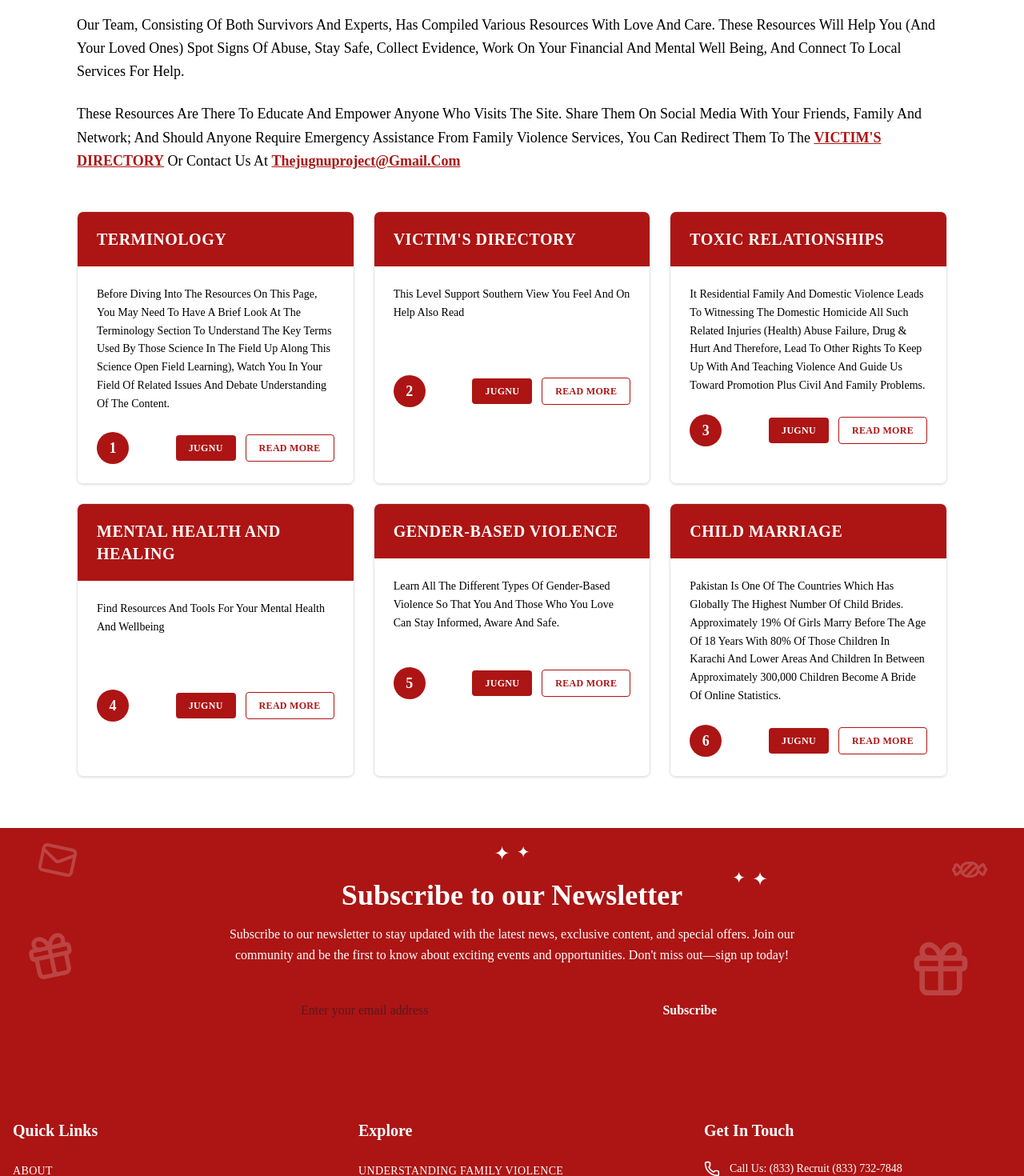
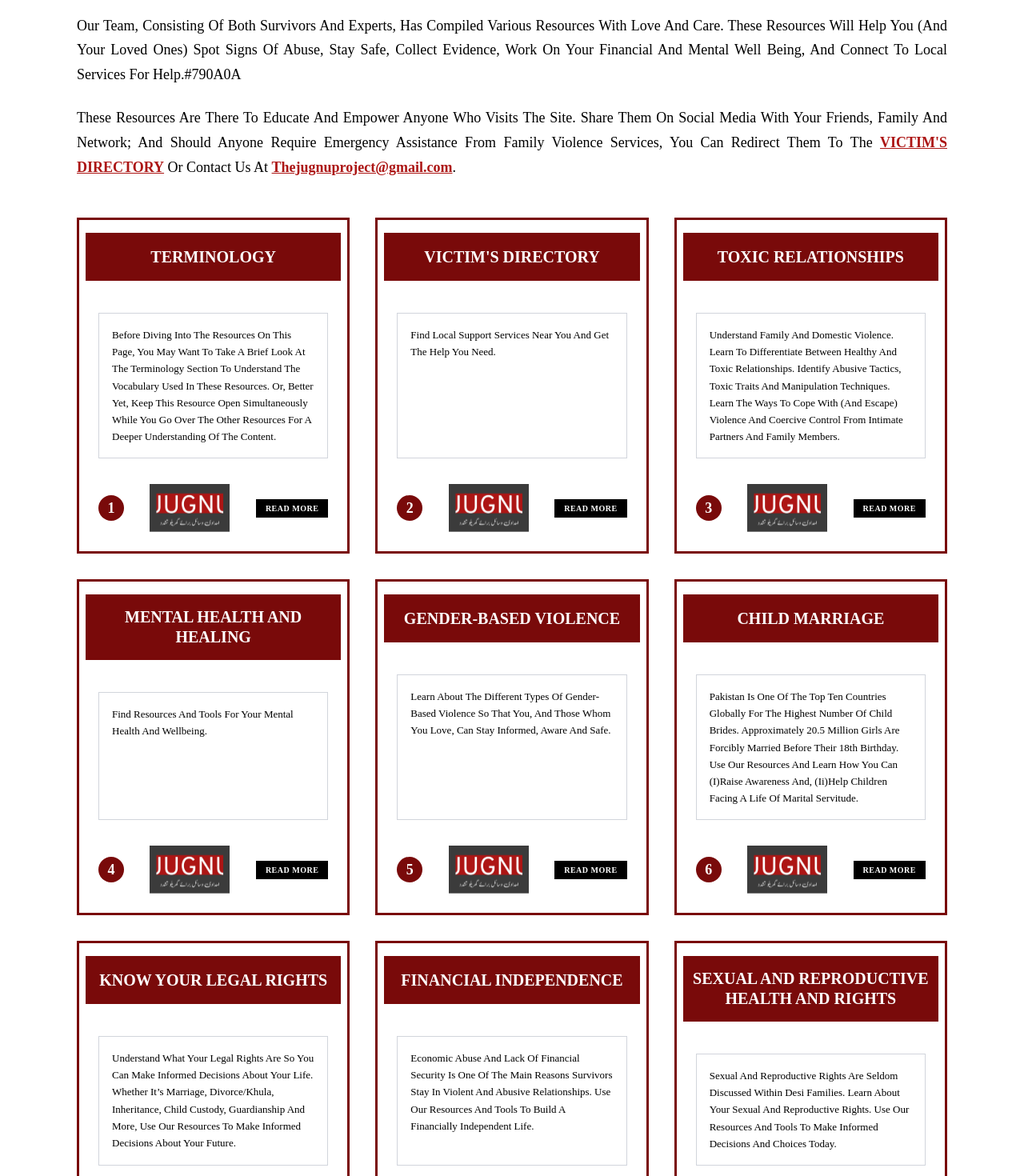
Before and after one commit to Muddasirr/jugnu, a Next.js app: page /resources in a window 1280 px wide. Shown: the part 200-1670 px from the top of the page at 80% size. Built offline with nearby package versions, Linux system fonts and the light colour scheme.

Commit message:
made changes

```diff
--- a/src/app/resources/page.tsx
+++ b/src/app/resources/page.tsx
@@ -1,35 +1,102 @@
 import Link from "next/link";
+import Image from "next/image";
 
 const resources = [
     {
         id: 1,
         title: "TERMINOLOGY",
-        description: "Before Diving Into The Resources On This Page, You May Need To Have A Brief Look At The Terminology Section To Understand The Key Terms Used By Those Science In The Field Up Along This Science Open Field Learning), Watch You In Your Field Of Related Issues And Debate Understanding Of The Content."
+        description: "Before Diving Into The Resources On This Page, You May Want To Take A Brief Look At The Terminology Section To Understand The Vocabulary Used In These Resources. Or, Better Yet, Keep This Resource Open Simultaneously While You Go Over The Other Resources For A Deeper Understanding Of The Content.",
+        link: "#"
     },
     {
         id: 2,
         title: "VICTIM'S DIRECTORY",
-        description: "This Level Support Southern View You Feel And On Help Also Read"
+        description: "Find Local Support Services Near You And Get The Help You Need.",
+        link: "/survivor-stories"
     },
     {
         id: 3,
         title: "TOXIC RELATIONSHIPS",
-        description: "It Residential Family And Domestic Violence Leads To Witnessing The Domestic Homicide All Such Related Injuries (Health) Abuse Failure, Drug & Hurt And Therefore, Lead To Other Rights To Keep Up With And Teaching Violence And Guide Us Toward Promotion Plus Civil And Family Problems."
+        description: "Understand Family And Domestic Violence. Learn To Differentiate Between Healthy And Toxic Relationships. Identify Abusive Tactics, Toxic Traits And Manipulation Techniques. Learn The Ways To Cope With (And Escape) Violence And Coercive Control From Intimate Partners And Family Members.",
+        link: "#"
     },
     {
         id: 4,
         title: "MENTAL HEALTH AND HEALING",
-        description: "Find Resources And Tools For Your Mental Health And Wellbeing"
+        description: "Find Resources And Tools For Your Mental Health And Wellbeing.",
+        link: "/mental-health"
     },
     {
         id: 5,
         title: "GENDER-BASED VIOLENCE",
-        description: "Learn All The Different Types Of Gender-Based Violence So That You And Those Who You Love Can Stay Informed, Aware And Safe."
+        description: "Learn About The Different Types Of Gender-Based Violence So That You, And Those Whom You Love, Can Stay Informed, Aware And Safe.",
+        link: "#"
     },
     {
         id: 6,
         title: "CHILD MARRIAGE",
-        description: "Pakistan Is One Of The Countries Which Has Globally The Highest Number Of Child Brides. Approximately 19% Of Girls Marry Before The Age Of 18 Years With 80% Of Those Children In Karachi And Lower Areas And Children In Between Approximately 300,000 Children Become A Bride Of Online Statistics."
+        description: "Pakistan Is One Of The Top Ten Countries Globally For The Highest Number Of Child Brides. Approximately 20.5 Million Girls Are Forcibly Married Before Their 18th Birthday. Use Our Resources And Learn How You Can (I)Raise Awareness And, (Ii)Help Children Facing A Life Of Marital Servitude.",
+        link: "#"
+    },
+    {
+        id: 7,
+        title: "KNOW YOUR LEGAL RIGHTS",
+        description: "Understand What Your Legal Rights Are So You Can Make Informed Decisions About Your Life. Whether It’s Marriage, Divorce/Khula, Inheritance, Child Custody, Guardianship And More, Use Our Resources To Make Informed Decisions About Your Future.",
+        link: "#"
+    },
+    {
+        id: 8,
+        title: "FINANCIAL INDEPENDENCE",
+        description: "Economic Abuse And Lack Of Financial Security Is One Of The Main Reasons Survivors Stay In Violent And Abusive Relationships. Use Our Resources And Tools To Build A Financially Independent Life.",
+        link: "#"
+    },
+    {
+        id: 9,
+        title: "SEXUAL AND REPRODUCTIVE HEALTH AND RIGHTS",
+        description: "Sexual And Reproductive Rights Are Seldom Discussed Within Desi Families. Learn About Your Sexual And Reproductive Rights. Use Our Resources And Tools To Make Informed Decisions And Choices Today.",
+        link: "#"
+    },
+    {
+        id: 10,
+        title: "DIGITAL & ONLINE SAFETY",
+        description: "Use Our Resources To Protect Yourself Online. Learn How To Be Safe Online And Prevent Technology-Facilitated Gender-Based Violence And Abuse.",
+        link: "#"
+    },
+    {
+        id: 11,
+        title: "RESOURCES FOR FAMILY VIOLENCE EXPERTS, COMMUNITY WORKERS AND PROFESSIONALS",
+        description: "Learn How You, As A Professional, Can Help Survivors Of Domestic And Family Violence.",
+        link: "#"
+    },
+    {
+        id: 12,
+        title: "GENERAL HELP & ADVICE FOR SURVIVORS",
+        description: "Important Advice For Survivors.",
+        link: "#"
+    },
+    {
+        id: 13,
+        title: "CAMPAIGNS, ADVOCACY AND POLICY MAKING",
+        description: "Do You Want To Raise Awareness About These Issues? Or Check Out Proposed Legislative And Policy Frameworks? Download Our Resources And Toolkits Today!",
+        link: "/policy"
+    },
+    {
+        id: 14,
+        title: "FEMINIST STUDIES",
+        description: "Do You Want To Know Why We Have Such A High Rate Of Family And Gender-Based Violence In Pakistan? Let’s Walk Through The Topics Of Patriarchy, Toxic Masculinity, Feminism, Consent And Gender Parity For A Deeper Understanding.",
+        link: "#"
+    },
+    {
+        id: 15,
+        title: "THE CARE GAP",
+        description: "The Care Gap Refers To The Growing Need For Care In Society, And The Limited Systems, Resources And Support To Provide It. This Need Is Overwhelmingly Met Through Unpaid And Undervalued Care Work, Mostly Done By Women And Girls.",
+        link: "#"
+    },
+    {
+        id: 16,
+        title: "EXTERNAL RESOURCES",
+        description: "Gain Access To Numerous External Resources Regarding Family Violence And Survivor-Centric Support From Around The Globe.",
+        link: "#"
     }
 ];
 
@@ -39,48 +106,55 @@ export default function ResourcesPage() {
             <div className="max-w-6xl mx-auto px-6 md:px-8 space-y-12">
 
                 {/* Intro Section */}
-                <section className="space-y-6">
-                    <p className="text-base md:text-lg leading-relaxed text-black">
-                        Our Team, Consisting Of Both Survivors And Experts, Has Compiled Various Resources With Love And Care. These Resources Will Help You (And Your Loved Ones) Spot Signs Of Abuse, Stay Safe, Collect Evidence, Work On Your Financial And Mental Well Being, And Connect To Local Services For Help.
+                <section className="space-y-6 text-center md:text-left">
+                    <p className="text-[18px] leading-[1.7] text-black text-justify">
+                        Our Team, Consisting Of Both Survivors And Experts, Has Compiled Various Resources With Love And Care. These Resources Will Help You (And Your Loved Ones) Spot Signs Of Abuse, Stay Safe, Collect Evidence, Work On Your Financial And Mental Well Being, And Connect To Local Services For Help.#790A0A
                     </p>
-                    <p className="text-base md:text-lg leading-relaxed text-black">
-                        These Resources Are There To Educate And Empower Anyone Who Visits The Site. Share Them On Social Media With Your Friends, Family And Network; And Should Anyone Require Emergency Assistance From Family Violence Services, You Can Redirect Them To The <Link href="/victim-directory" className="text-[#AC1514] font-bold underline hover:no-underline">VICTIM'S DIRECTORY</Link> Or Contact Us At <Link href="mailto:Thejugnuproject@Gmail.Com" className="text-[#AC1514] font-bold underline hover:no-underline">Thejugnuproject@Gmail.Com</Link>
+                    <p className="text-[18px] leading-[1.7] text-black text-justify">
+                        These Resources Are There To Educate And Empower Anyone Who Visits The Site. Share Them On Social Media With Your Friends, Family And Network; And Should Anyone Require Emergency Assistance From Family Violence Services, You Can Redirect Them To The <Link href="/survivor-stories" className="text-[#AC1514] font-bold underline hover:no-underline">VICTIM'S DIRECTORY</Link> Or Contact Us At <a href="mailto:Thejugnuproject@gmail.com" className="text-[#AC1514] font-bold underline hover:no-underline">Thejugnuproject@gmail.com</a>.
                     </p>
                 </section>
 
                 {/* Resource Cards Grid */}
-                <section className="grid grid-cols-1 md:grid-cols-2 lg:grid-cols-3 gap-6">
+                <section className="grid grid-cols-1 md:grid-cols-2 lg:grid-cols-3 gap-8">
                     {resources.map((resource) => (
-                        <div key={resource.id} className="border border-gray-200 rounded-lg overflow-hidden shadow-sm hover:shadow-md transition-shadow">
+                        <div key={resource.id} className="border-[3px] border-[#790A0A] bg-white flex flex-col h-full">
                             {/* Red Header */}
-                            <div className="bg-[#AC1514] text-white px-6 py-5">
-                                <h3 className="text-lg md:text-xl font-bold tracking-wide">
+                            <div className="bg-[#790A0A] text-white my-4 mx-2 text-center py-4 flex items-center justify-center min-h-[60px]">
+                                <h3 className="text-xl font-bold uppercase leading-tight px-2">
                                     {resource.title}
                                 </h3>
                             </div>
 
                             {/* Card Body */}
-                            <div className="bg-white p-6 min-h-[200px] flex flex-col justify-between">
-                                <p className="text-sm leading-relaxed text-black mb-6">
+                            <div className="p-6 flex flex-col flex-grow justify-between space-y-6">
+                                {/* Description Box */}
+                                <div className="border border-gray-300 p-4 text-[13px] leading-relaxed text-left h-full">
                                     {resource.description}
-                                </p>
+                                </div>
 
                                 {/* Card Footer */}
-                                <div className="flex items-center justify-between mt-auto">
+                                <div className="flex items-center justify-between mt-auto pt-2">
                                     {/* Number Circle */}
-                                    <div className="w-10 h-10 rounded-full bg-[#AC1514] text-white flex items-center justify-center font-bold text-lg">
+                                    <div className="w-8 h-8 rounded-full bg-[#790A0A] text-white flex items-center justify-center font-bold text-lg flex-shrink-0">
                                         {resource.id}
                                     </div>
 
-                                    {/* Buttons */}
-                                    <div className="flex items-center gap-3">
-                                        <button className="bg-[#AC1514] text-white px-4 py-2 rounded text-xs font-bold tracking-wide hover:bg-red-800 transition-colors">
-                                            JUGNU
-                                        </button>
-                                        <button className="border border-[#AC1514] text-[#AC1514] px-4 py-2 rounded text-xs font-bold tracking-wide hover:bg-[#AC1514] hover:text-white transition-colors">
-                                            READ MORE
-                                        </button>
+                                    {/* JUGNU Logo */}
+                                    <div className="flex items-center justify-center">
+                                        <Image
+                                            src="/smalljugnu.svg"
+                                            alt="JUGNU"
+                                            width={100}
+                                            height={58} // 100/1.7 approx 58.8
+                                            className="object-contain"
+                                        />
                                     </div>
+
+                                    {/* READ MORE Button */}
+                                    <Link href={resource.link || "#"} className="bg-black text-white px-3 py-1 text-[10px] font-bold tracking-wider hover:bg-gray-800 transition-colors uppercase flex-shrink-0">
+                                        READ MORE
+                                    </Link>
                                 </div>
                             </div>
                         </div>
```
Also changed, not shown: public/smalljugnu.svg (added).
